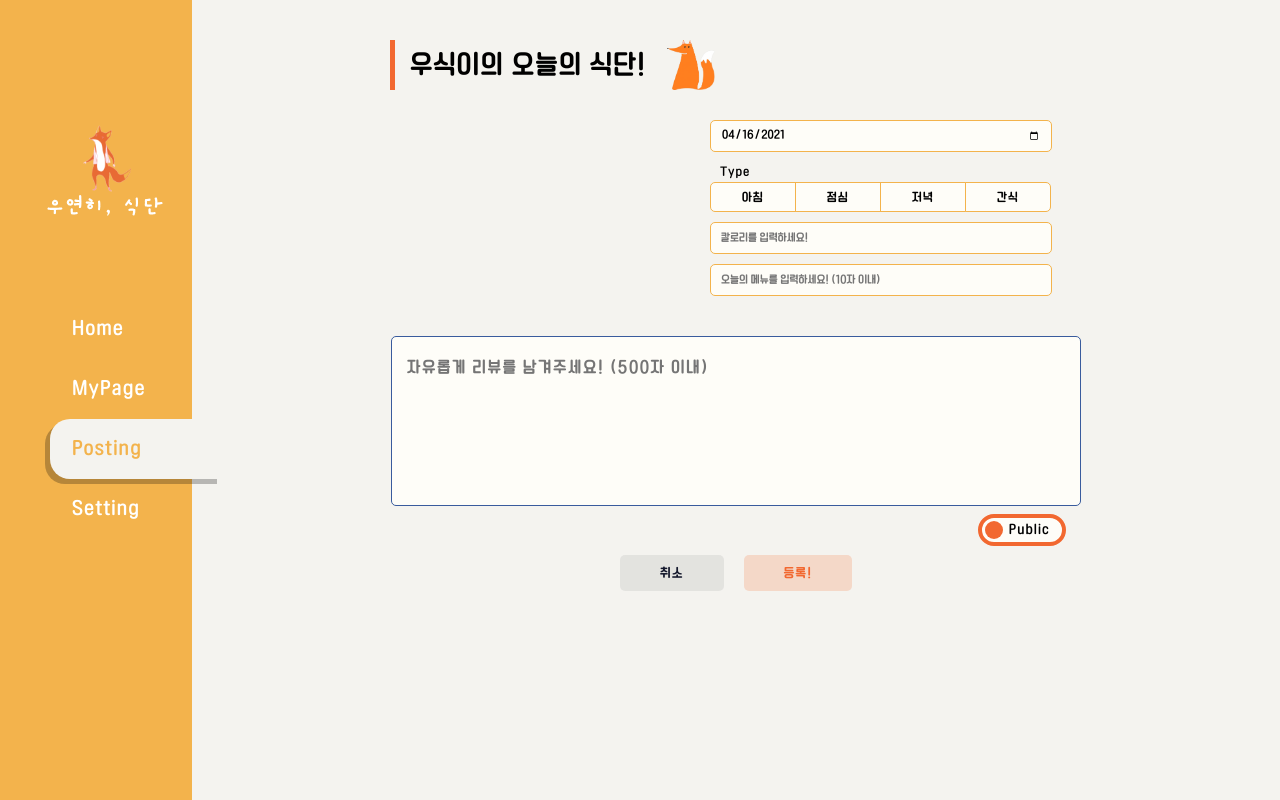
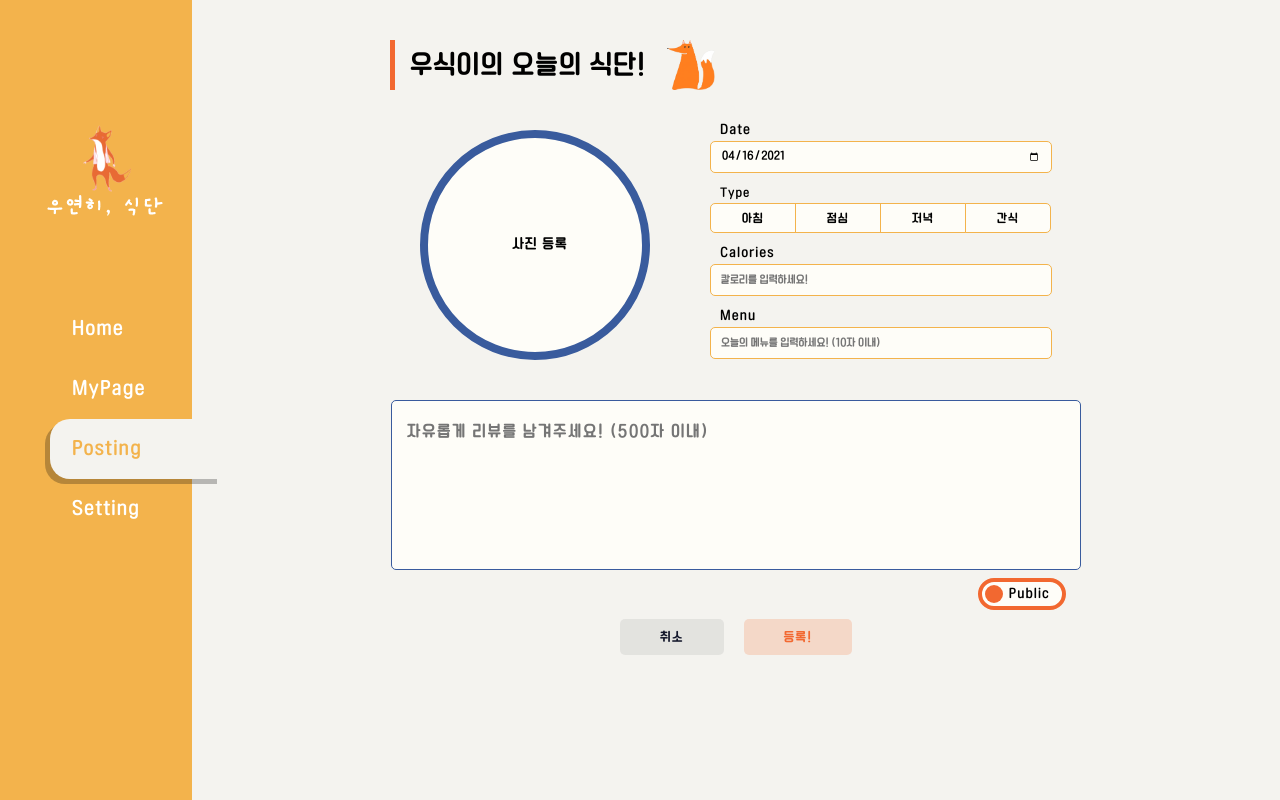
Before and after one commit to margu31/forte-diet, a React (Create React App) app: page /posting in a window 1280 px wide. Built offline with nearby package versions, Linux system fonts and the light colour scheme; no server answers.

Commit message:
[기능] 자동완성기능 기본 off 설정, a11yHidden 재정의

```diff
--- a/src/components/DataGroup/DataGroup.js
+++ b/src/components/DataGroup/DataGroup.js
@@ -50,7 +50,6 @@ const DataGroup = ({ onChange, onBlur, onKeyPress, errorMessage, maxDate }) => {
           onChange={onChange}
           onBlur={onBlur}
           errorMessage={errorMessage}
-          autocomplete="off"
           maxLength="10"
         />
       </div>
--- a/src/components/Input/Input.js
+++ b/src/components/Input/Input.js
@@ -19,8 +19,7 @@ export default function Input({
   onBlur,
   onKeyPress,
   errorMessage,
-  autocomplete,
-  $a11yHidden,
+  a11yHidden,
   onKeyUp,
   icon,
   password,
@@ -30,12 +29,11 @@ export default function Input({
   return (
     <StyledInputWrapper {...restProps}>
       {type && <Icons type={type} />}
-      <StyledlabelHidden htmlFor={id}>{label}</StyledlabelHidden>
-      {/* {$a11yHidden ? (
+      {a11yHidden ? (
         <StyledlabelHidden htmlFor={id}>{label}</StyledlabelHidden>
       ) : (
         <StyledLabel htmlFor={id}>{label}</StyledLabel>
-      )} */}
+      )}
       <StyledInput
         id={id}
         name={name}
@@ -44,8 +42,7 @@ export default function Input({
         onChange={onChange}
         onBlur={onBlur}
         onKeyPress={onKeyPress}
-        autoComplete={autocomplete}
-        // autoComplete="off"
+        autoComplete="off"
         maxLength={maxLength}
         {...restProps}
         onKeyUp={onKeyUp}
```
